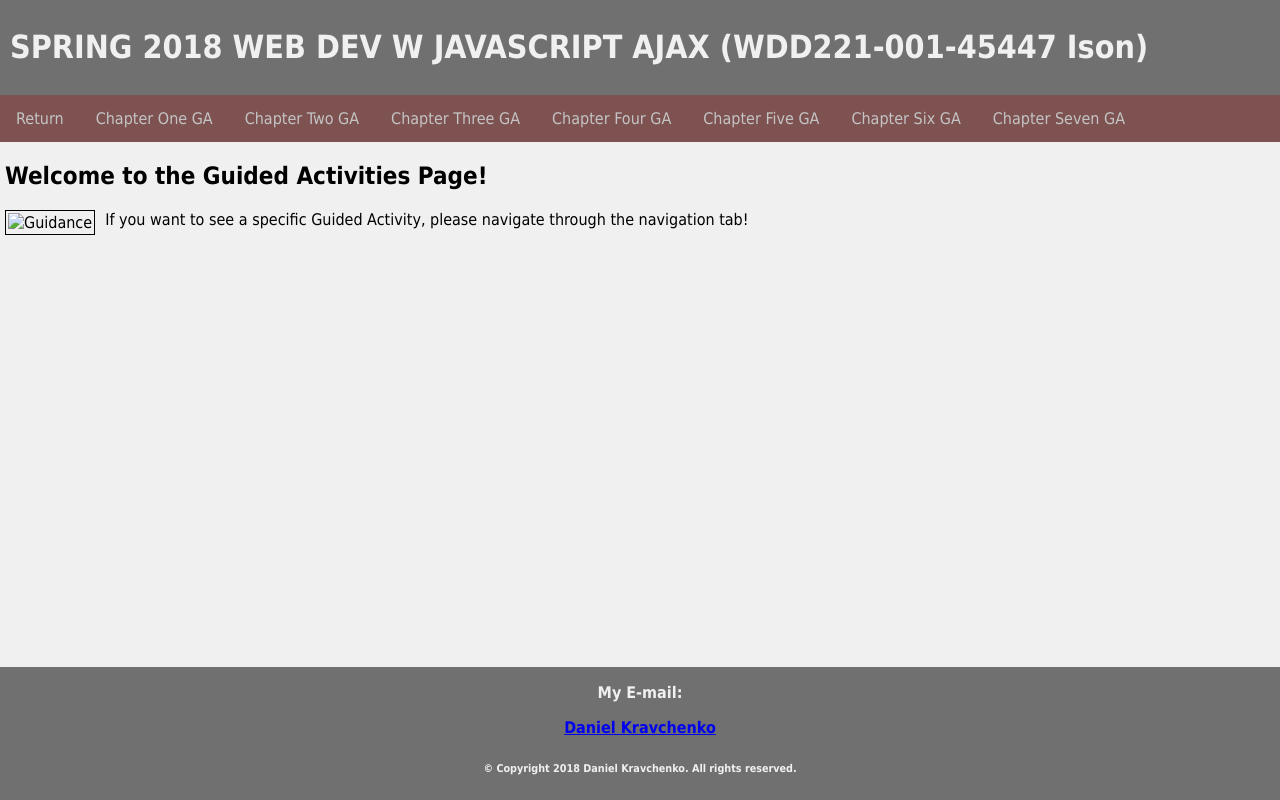
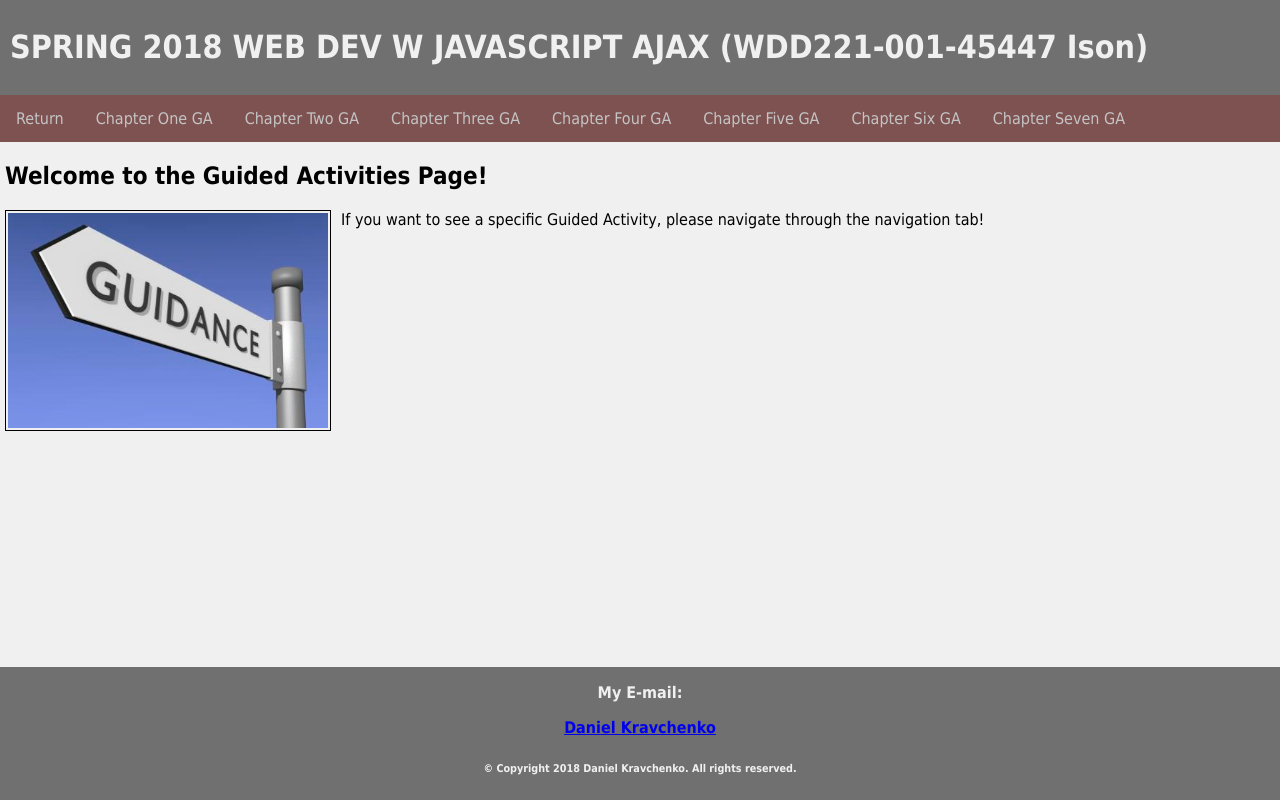
Before and after one commit to dkravchenko0303/dkravchenko0303.github-.io, a plain HTML site: page guidedactivities.html in a window 1280 px wide. Drawn offline with Linux system fonts and the light colour scheme.

Commit message:
Fixed image directory

```diff
--- a/guidedactivities.html
+++ b/guidedactivities.html
@@ -24,7 +24,7 @@
 	</ul>
 </nav>
 <h2 class="subtitle"> Welcome to the Guided Activities Page!</h2>
-<img src="Images/guidance.jpg" alt="Guidance" class = "align">
+<img src="guidance.jpg" alt="Guidance" class = "align">
 <p>If you want to see a specific Guided Activity, please navigate through the navigation tab!</p>
 </main>
 <footer>
```
